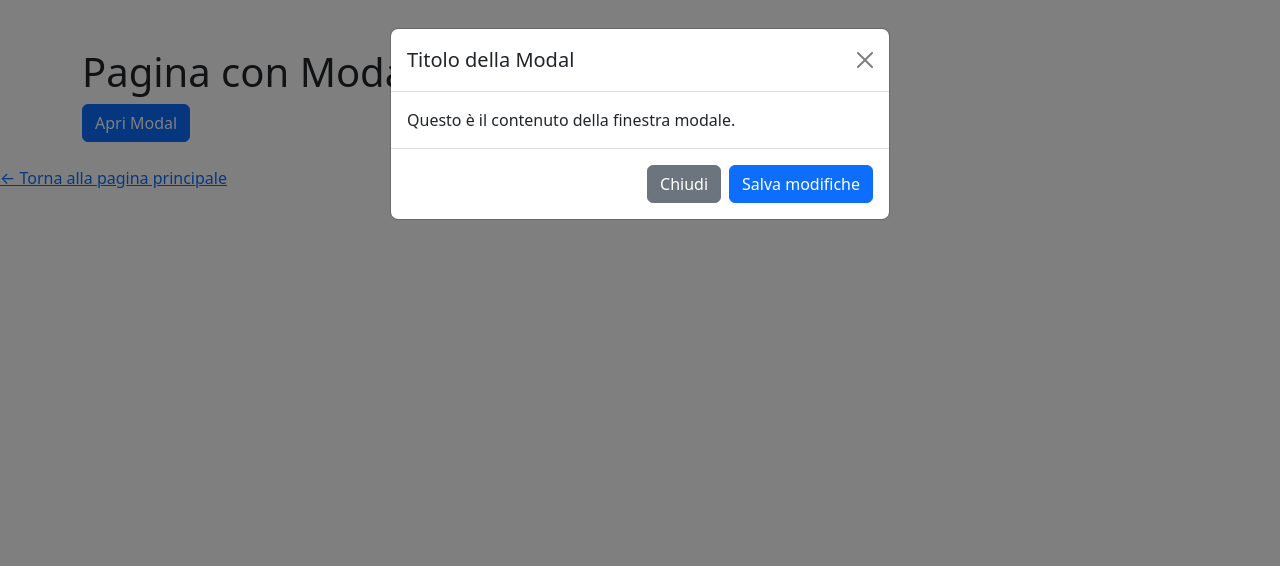
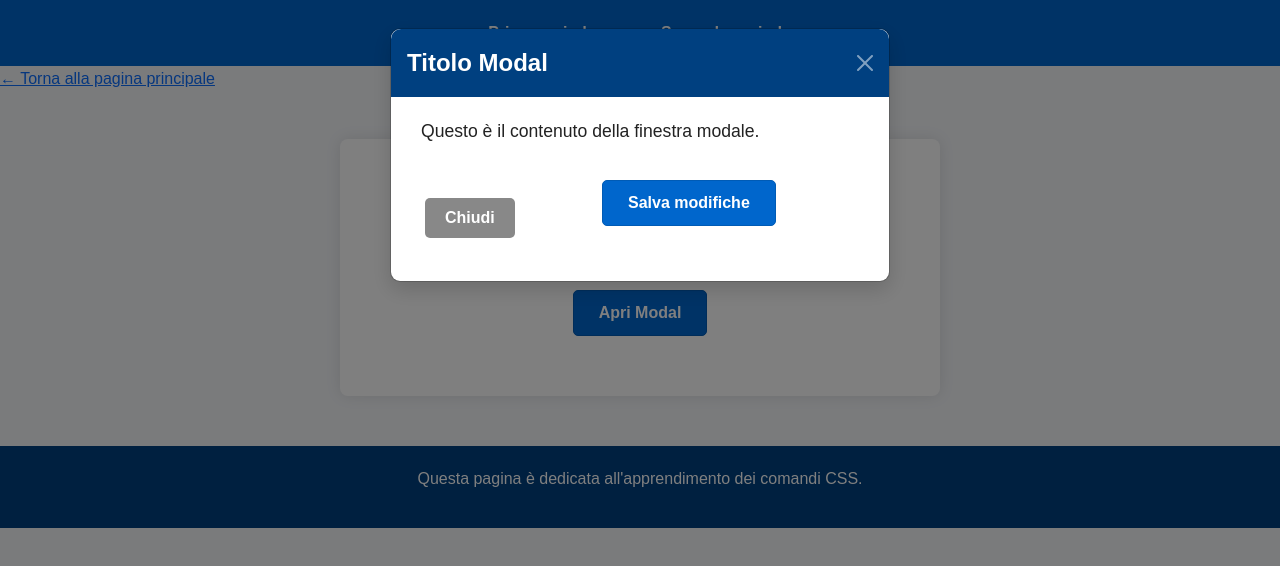
Before and after one commit to AskItLater/AskItLater, a plain HTML site: page bootstrap2.html in a window 1280 px wide. Both pictures are taken after a click on the button "Apri Modal". Drawn offline with nearby package versions, Linux system fonts and the light colour scheme.

Commit message:
Update bootstrap2.html

```diff
--- a/bootstrap2.html
+++ b/bootstrap2.html
@@ -3,49 +3,215 @@
 <head>
   <meta charset="UTF-8" />
   <meta name="viewport" content="width=device-width, initial-scale=1" />
-  <title>Modal Bootstrap Example</title>
-
+  <title>Pagina con Modal Bootstrap</title>
 
   <link href="https://cdn.jsdelivr.net/npm/bootstrap@5.3.0/dist/css/bootstrap.min.css" rel="stylesheet" />
+  <style>
+    body {
+      font-family: Arial, sans-serif;
+      background-color: #f4f6f9;
+      color: #333;
+      line-height: 1.6;
+    }
+
+    .container {
+      background-color: white;
+      padding: 30px;
+      border-radius: 8px;
+      box-shadow: 0 0 15px rgba(0,0,0,0.1);
+      max-width: 600px;
+      margin: 50px auto;
+    }
+
+    h1 {
+      color: #004080;
+      margin-bottom: 25px;
+      text-align: center;
+    }
+
+    .btn-primary {
+      background-color: #0066cc;
+      border-color: #005bb5;
+      font-weight: bold;
+      padding: 10px 25px;
+      transition: background-color 0.3s ease;
+      display: block;
+      margin: 0 auto 30px auto;
+      border-radius: 5px;
+    }
+
+    .btn-primary:hover {
+      background-color: #005bb5;
+      border-color: #004a99;
+    }
+
+    .modal-content {
+      border-radius: 10px;
+      box-shadow: 0 8px 20px rgba(0,0,0,0.15);
+    }
+
+    .modal-header {
+      background-color: #004080;
+      color: white;
+      border-bottom: none;
+      border-radius: 10px 10px 0 0;
+    }
+
+    .modal-title {
+      font-weight: 700;
+      font-size: 1.5rem;
+    }
+
+    .btn-close {
+      filter: invert(1);
+    }
+
+    .modal-body {
+      font-size: 1.1rem;
+      padding: 20px 30px;
+      color: #222;
+    }
+
+    .modal-footer {
+      border-top: none;
+      padding: 15px 30px 25px 30px;
+      justify-content: center;
+    }
+
+    .btn-secondary {
+      background-color: #888;
+      border: none;
+      padding: 8px 20px;
+      border-radius: 5px;
+      font-weight: 600;
+      transition: background-color 0.3s ease;
+    }
+
+    .btn-secondary:hover {
+      background-color: #555;
+    }
+
+    nav {
+      background-color: #0066cc;
+      text-align: center;
+      padding: 10px 0;
+    }
+
+    .dropdown {
+      display: inline-block;
+      position: relative;
+      margin: 0 10px;
+    }
+
+    .dropbtn {
+      background-color: #0066cc;
+      color: white;
+      padding: 10px 20px;
+      font-weight: bold;
+      border: none;
+      cursor: pointer;
+    }
+
+    .dropdown-content {
+      display: none;
+      position: absolute;
+      background-color: white;
+      min-width: 180px;
+      box-shadow: 0 8px 16px rgba(0,0,0,0.2);
+      z-index: 1;
+      text-align: left;
+    }
+
+    .dropdown-content a {
+      color: #004080;
+      padding: 10px 15px;
+      display: block;
+      text-decoration: none;
+    }
+
+    .dropdown-content a:hover {
+      background-color: #f1f1f1;
+    }
+
+    .dropdown:hover .dropdown-content {
+      display: block;
+    }
+
+    .dropdown:hover .dropbtn {
+      background-color: #005bb5;
+    }
+
+    footer {
+      background-color: #004080;
+      color: white;
+      text-align: center;
+      padding: 20px;
+      margin-top: 40px;
+    }
+  </style>
 </head>
 <body>
 
+  <nav>
+    <div class="dropdown">
+      <button class="dropbtn">Primo periodo</button>
+      <div class="dropdown-content">
+        <a href="registrazione.html">Registrazione in html</a>
+        <a href="intestazioni.html">Intestazioni in html</a>
+        <a href="formattazione.html">Formattazione in html</a>
+        <a href="immagine.html">Foto in html</a>
+        <a href="liste.html">Liste in html</a>
+        <a href="voti.html">Tabella voti in html</a>
+        <a href="ricetta.html">Ricetta in html</a>
+        <a href="esercitazione.html">Esercitazione in html</a>
+      </div>
+    </div>
+
+    <div class="dropdown">
+      <button class="dropbtn">Secondo periodo</button>
+      <div class="dropdown-content">
+        <a href="bootstrap2.html">Bootstrap Modal</a>
+        <a href="tabellita.html">Tabella CSS</a>
+        <a href="boxFlottanti.html">Box Flottanti</a>
+      </div>
+    </div>
+  </nav>
+
+<a href="index.html">← Torna alla pagina principale</a>
+
   <div class="container mt-5">
-    <h1>Pagina con Modal Bootstrap</h1>
+    <h1>Usare una Modal con Bootstrap</h1>
 
-
-    <button type="button" class="btn btn-primary" data-bs-toggle="modal" data-bs-target="#myModal">
+    <button type="button" class="btn btn-primary" data-bs-toggle="modal" data-bs-target="#exampleModal">
       Apri Modal
     </button>
 
 
-    <div class="modal fade" id="myModal" tabindex="-1" aria-labelledby="modalLabel" aria-hidden="true">
+    <div class="modal fade" id="exampleModal" tabindex="-1" aria-labelledby="exampleModalLabel" aria-hidden="true">
       <div class="modal-dialog">
         <div class="modal-content">
-
           <div class="modal-header">
-            <h5 class="modal-title" id="modalLabel">Titolo della Modal</h5>
+            <h5 class="modal-title" id="exampleModalLabel">Titolo Modal</h5>
             <button type="button" class="btn-close" data-bs-dismiss="modal" aria-label="Chiudi"></button>
           </div>
-
           <div class="modal-body">
             Questo è il contenuto della finestra modale.
           </div>
-
           <div class="modal-footer">
             <button type="button" class="btn btn-secondary" data-bs-dismiss="modal">Chiudi</button>
             <button type="button" class="btn btn-primary">Salva modifiche</button>
           </div>
-
         </div>
       </div>
     </div>
   </div>
 
+  <footer>
+     <p>Questa pagina è dedicata all'apprendimento dei comandi CSS.</p>
+  </footer>
+
 
   <script src="https://cdn.jsdelivr.net/npm/bootstrap@5.3.0/dist/js/bootstrap.bundle.min.js"></script>
- <br>
-   <a href="index.html">← Torna alla pagina principale</a>
 
 </body>
 </html>
```
